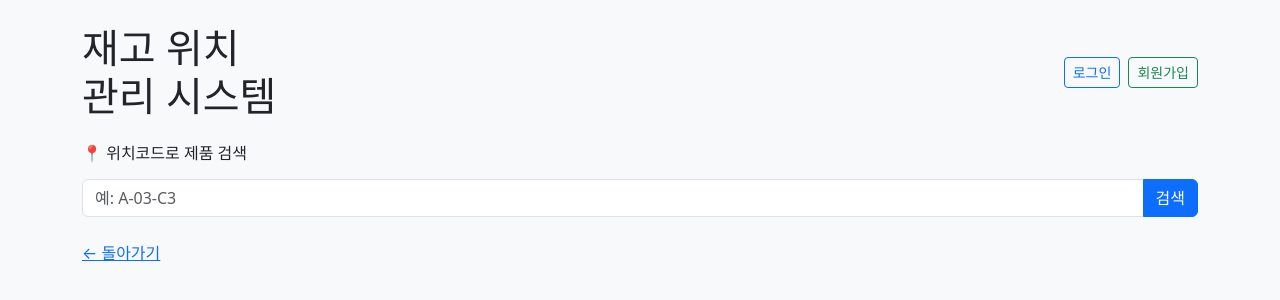
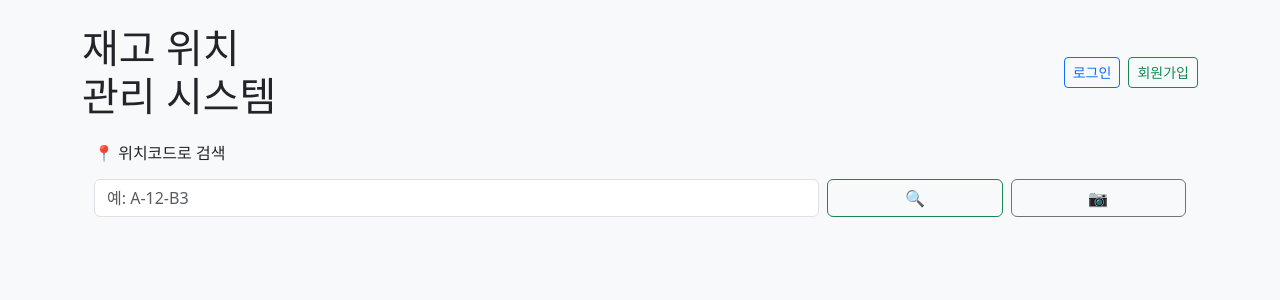
Before and after one commit to richardcho3566/warehouse-project, a Django app: page /search-location/ in a window 1280 px wide. Shown: the top 300 px of the page. Run offline with Django 5.2, Linux system fonts and the light colour scheme.

Commit message:
QR코드 검색기능 테스트3

```diff
--- a/inventory/templates/inventory/product_list.html
+++ b/inventory/templates/inventory/product_list.html
@@ -54,7 +54,7 @@
       }
     </script>
 
-    <a href="{% url 'search_by_location' %}" class="btn btn-outline-success btn-sm">위치검색</a>
+    <a href="{% url 'search_by_location' %}" class="btn btn-outline-success btn-sm">위치코드로 검색</a>
 
     {% if user.is_authenticated %}
         {% if user.profile.grade == "GRADE2" or user.profile.grade == "GRADE3" %}
--- a/inventory/templates/inventory/search_by_location.html
+++ b/inventory/templates/inventory/search_by_location.html
@@ -3,26 +3,65 @@
 {% block title %}위치코드로 검색{% endblock %}
 
 {% block content %}
-<h2 class="mb-3 fs-6">📍 위치코드로 제품 검색</h2>
 
-<form method="get" class="mb-4">
-    <div class="input-group">
-        <input type="text" name="q" class="form-control" placeholder="예: A-03-C3" value="{{ query|default:'' }}">
-        <button type="submit" class="btn btn-primary">검색</button>
+<!-- QR코드용 스크립트 CDN -->
+<script src="https://unpkg.com/html5-qrcode"></script>
+
+<div class="container my-4">
+    <h2 class="mb-3 fs-6">📍 위치코드로 검색</h2>
+
+    <form method="get" action="." class="row g-2 mb-3">
+        <div class="col-sm-8">
+            <input type="text" id="location-input" name="q" class="form-control" placeholder="예: A-12-B3" value="{{ request.GET.q }}">
+        </div>
+        <div class="col-sm-2">
+            <button type="submit" class="btn btn-outline-success w-100">🔍</button>
+        </div>
+        <div class="col-sm-2">
+            <button type="button" class="btn btn-outline-secondary w-100" onclick="startQR()">📷</button>
         </div>
     </form>
-<a href="{% url 'product_list' %}">← 돌아가기</a>
 
-{% if query %}
-    <h5>"{{ query }}" 검색 결과</h5>
+    <!-- QR 스캔 영역 -->
+    <div id="qr-reader" style="width: 300px; display: none; margin-bottom: 1rem;"></div>
+
+    <!-- 스캔 스크립트 -->
+    <script>
+      function startQR() {
+        const qrRegion = document.getElementById("qr-reader");
+        qrRegion.style.display = "block";
+
+        const html5QrCode = new Html5Qrcode("qr-reader");
+        html5QrCode.start({ facingMode: "environment" }, { fps: 10, qrbox: 250 },
+          qrCodeMessage => {
+            document.getElementById("location-input").value = qrCodeMessage;
+            document.querySelector("form").submit();
+            html5QrCode.stop();
+            qrRegion.style.display = "none";
+          },
+          errorMessage => {
+            // 무시 (계속 스캔 시도)
+          }
+        ).catch(err => {
+          alert("카메라 접근 실패: " + err);
+        });
+      }
+    </script>
+
+    {% if query and not products %}
+        <p class="text-muted">검색된 제품이 없습니다.</p>
+    {% endif %}
+
     {% if products %}
         <div class="table-responsive">
-            <table class="table table-bordered table-striped">
-                <thead class="table-light">
+            <table class="table table-bordered table-hover text-center align-middle">
+                <thead class="table-dark">
                     <tr>
                         <th>제품명</th>
                         <th>위치코드</th>
+                        {% if user.is_authenticated and user.profile.grade == "GRADE3" %}
                             <th>삭제</th>
+                        {% endif %}
                     </tr>
                 </thead>
                 <tbody>
@@ -30,20 +69,19 @@
                     <tr>
                         <td>{{ product.product_name }}</td>
                         <td>{{ product.location_code }}</td>
+                        {% if user.is_authenticated and user.profile.grade == "GRADE3" %}
                         <td>
-                                <form method="post" action="{% url 'delete_product' product.pk %}?from=search&q={{ query }}" style="display:inline;">
+                            <form method="post" action="{% url 'delete_product' product.pk %}" style="display:inline;" onsubmit="return confirm('정말 삭제하시겠습니까?');">
                                 {% csrf_token %}
-                                    <button type="submit" class="btn btn-danger btn-sm">삭제</button>
+                                <button type="submit" class="btn btn-sm btn-danger">삭제</button>
                             </form>
                         </td>
+                        {% endif %}
                     </tr>
                     {% endfor %}
                 </tbody>
-
             </table>
         </div>
-    {% else %}
-        <div class="alert alert-warning">해당 위치코드에 일치하는 제품이 없습니다.</div>
     {% endif %}
-{% endif %}
+</div>
 {% endblock %}
```
Lines whose indentation alone changed are shown as unchanged.
